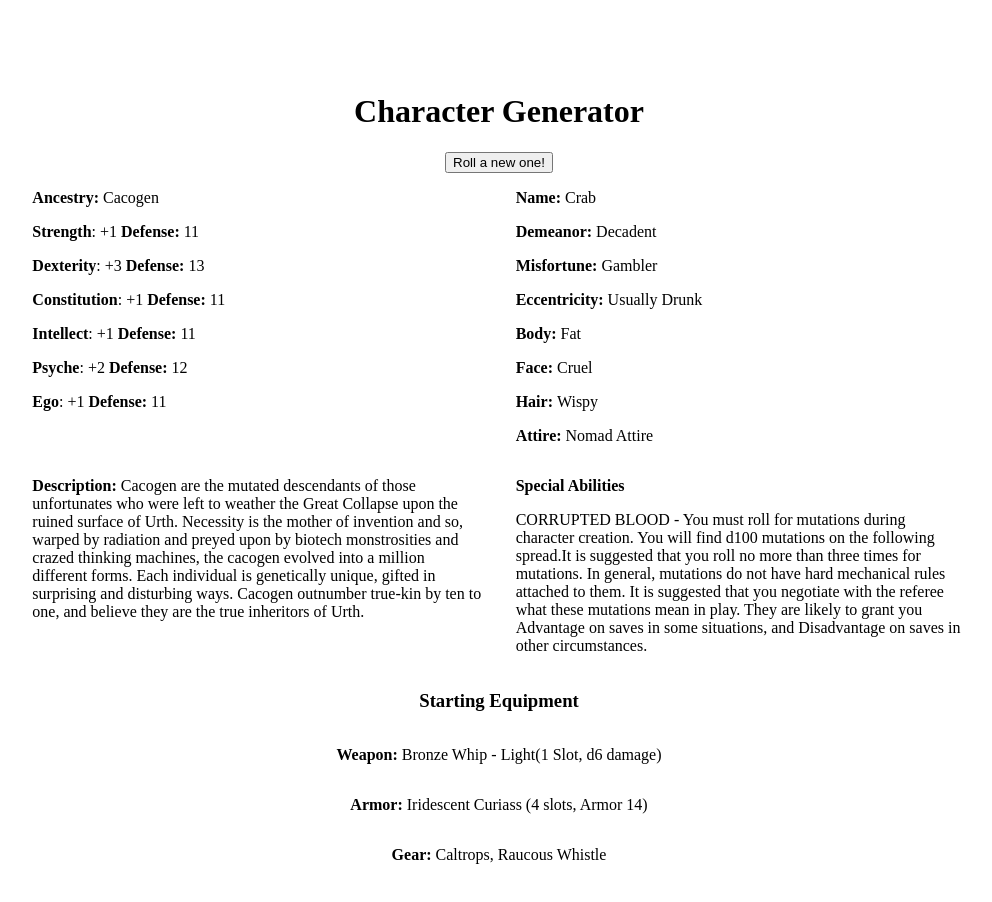
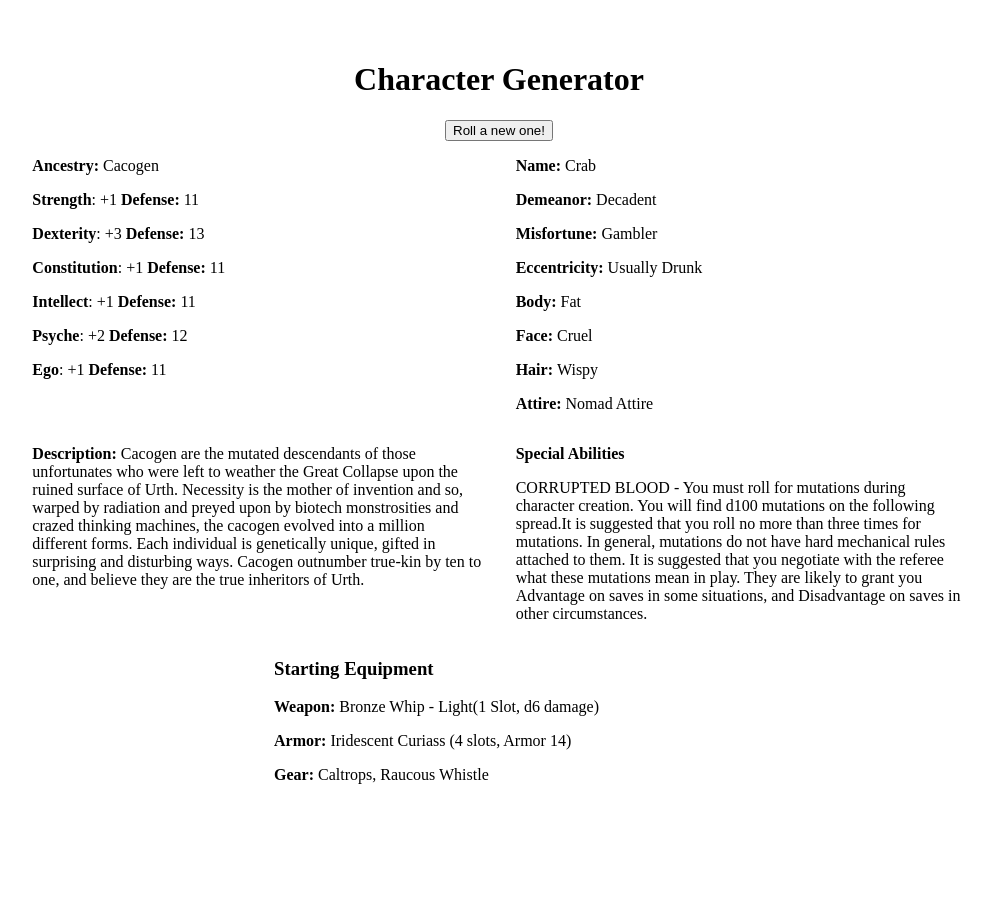
Before and after one commit to omniczech/vaarn-generators, a Next.js app: page /characters in a window 1280 px wide. Shown: the top 902 px of the page, without its empty margins (141-1133 px from the left). After the commit the page ends 840 px from the top, so only its background shows below. Built offline with nearby package versions, Linux system fonts and the light colour scheme.

Commit message:
Character page styling

```diff
--- a/pages/characters.js
+++ b/pages/characters.js
@@ -128,6 +128,8 @@ const Characters = () => {
               })}
           </div>
         </div>
+        <div className={styles.flex}>
+          <div>
             <h3>Starting Equipment</h3>
             <p>
               <b>Weapon: </b>
@@ -153,6 +155,8 @@ const Characters = () => {
                 </span>
               )}
             </p>
+          </div>
+        </div>
       </main>
     </div>
   );
--- a/styles/Home.module.css
+++ b/styles/Home.module.css
@@ -3,8 +3,7 @@
 }
 
 .main {
-  min-height: 100vh;
-  padding: 4rem 0;
+  padding: 2rem 0;
   max-width: 1000px;
   width: 80vw;
   margin: 0 auto;
```
Lines whose indentation alone changed are shown as unchanged.
